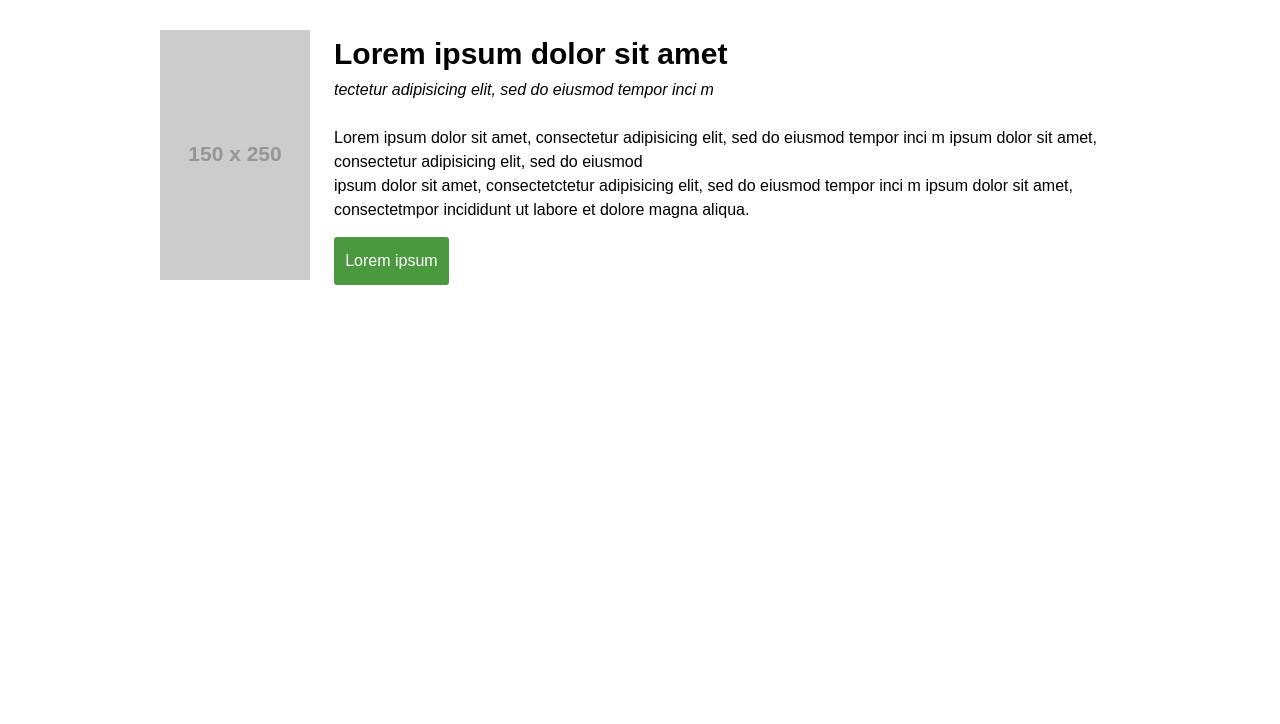
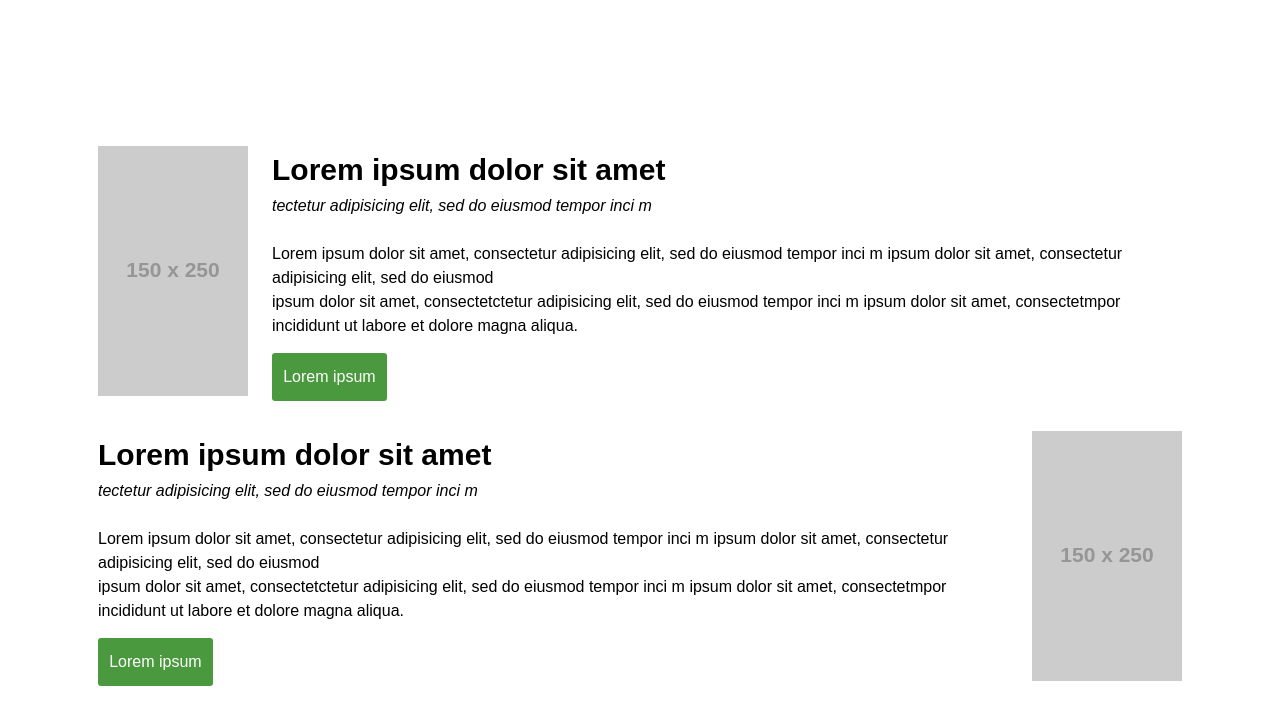
Before and after one commit to fulltom/oneapp-inuit, a plain HTML site: page index.html in a window 1280 px wide. Drawn offline with Linux system fonts and the light colour scheme; placeholder pictures from the web are drawn by us.

Commit message:
features : add wrapper and section

```diff
--- a/css/style.scss
+++ b/css/style.scss
@@ -17,11 +17,14 @@
 @import "vars";
 @import "inuit.css/inuit";
 
-.container {
-	max-width: 960px;
-	margin-right: auto;
-	margin-left: auto;
+.section {
+	padding:96px 48px;
+
 }
+.wrapper {
+		min-width:960px;
+		margin:50px;
+	}
 
 
 
--- a/index.html
+++ b/index.html
@@ -10,12 +10,10 @@
 </head>
 <body>
 
-	<div class="container">
+	<section class="section">
+		<div class="wrapper">
 			<!-- Media object X2 + grid -->
-		<div class="grid grid-center">
-			<div class="grid__item one-whole">
-				<div class="grid">
-				    <div class="grid__item one-whole palm-one-whole">
+
 					        <div class="media mvxl">
 							    <img src="http://placehold.it/150x250" alt="" class="media__img">
 								<div class="media__body">
@@ -29,12 +27,26 @@
 									</div>
 								</div>
 					    	</div>
+
+			<!-- Media object X2 + grid -->
+			<!-- Media object X2 reverse + grid -->
+
+					        <div class="media mvxl">
+							    <img src="http://placehold.it/150x250" alt="" class="media__img--rev">
+								<div class="media__body">
+									<h2 class="mtl">Lorem ipsum dolor sit amet</h2>
+									<em>tectetur adipisicing elit, sed do eiusmod tempor inci m</em>
+									<br /><br />
+									<p>Lorem ipsum dolor sit amet, consectetur adipisicing elit, sed do eiusmod tempor inci m ipsum dolor sit amet, consectetur adipisicing elit, sed do eiusmod </p>
+									<p> ipsum dolor sit amet, consectetctetur adipisicing elit, sed do eiusmod tempor inci m ipsum dolor sit amet, consectetmpor incididunt ut labore et dolore magna aliqua.</p>
+									<div class="mvm">
+										<a href="#" class="btn btn--positive">Lorem ipsum</a>
 									</div>
 								</div>
 					    	</div>
+
+			<!-- Media object X2 revers + grid -->
 		</div>
-		<!-- Media object X2 + grid -->
-	</div>
-
+	</section>
 </body>
 </html>
```
Also changed, not shown: css/style.min.css. Lines whose indentation alone changed are shown as unchanged.
